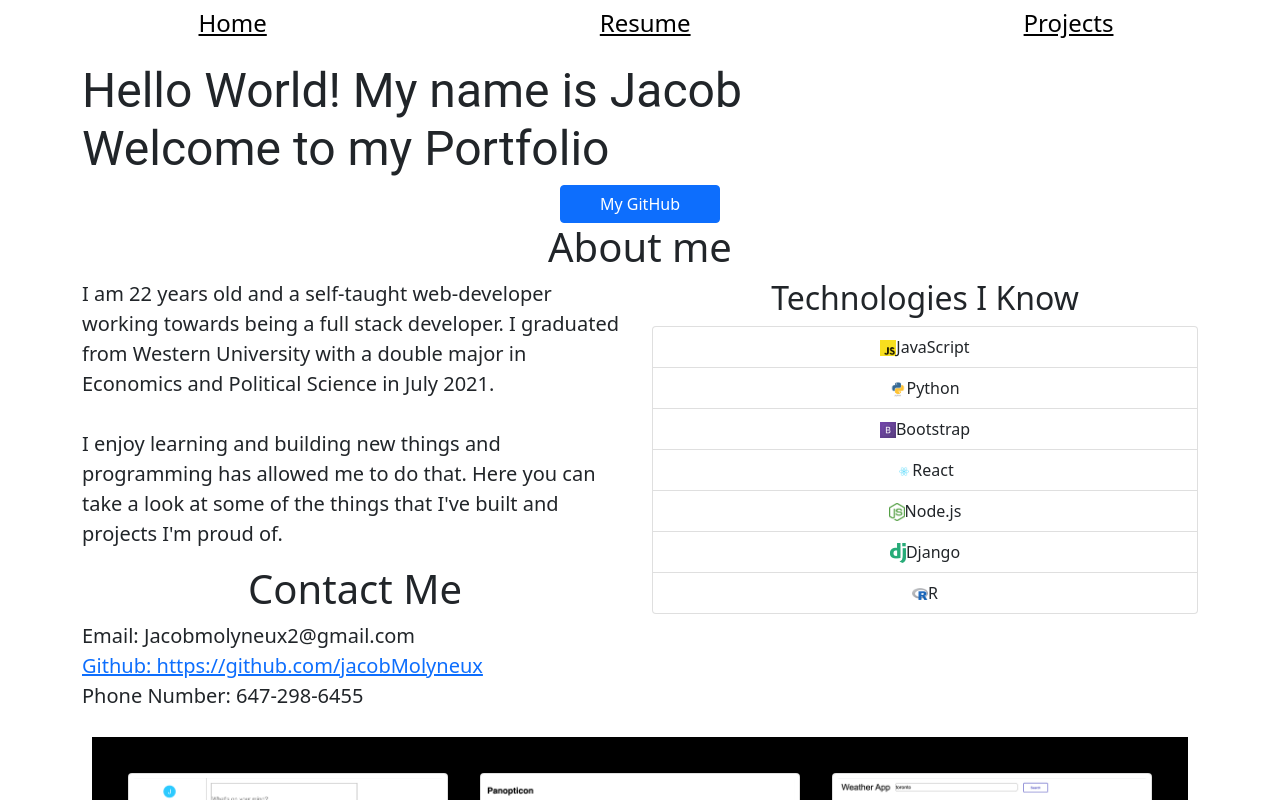
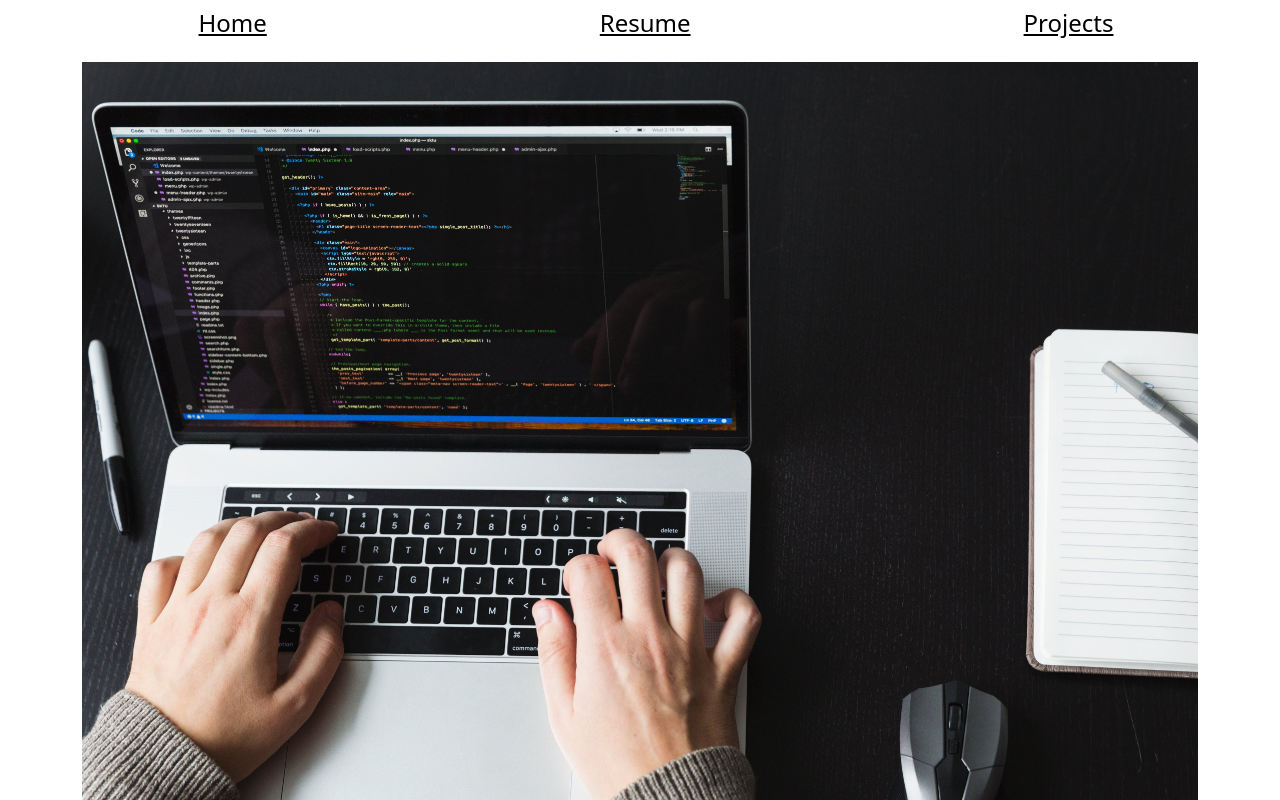
Before and after one commit to jacobMolyneux/portfolio-site, a React (Create React App) app: page / in a window 1280 px wide. Shown: the top 800 px of the page. Built offline with nearby package versions, Linux system fonts and the light colour scheme.

Commit message:
added images

```diff
--- a/src/components/home.js
+++ b/src/components/home.js
@@ -19,11 +19,14 @@ import Container from "react-bootstrap/Container";
 import Row from "react-bootstrap/Row";
 import Col from "react-bootstrap/Col";
 import Button from "react-bootstrap/Button";
+import bannerOne from "./images/banner_image_one.jpg";
+import bannerTwo from "./images/banner_two.jpg";
 
 const HomePage = () => {
   return (
     <Container>
-      <Row className="d-flex-column justify-content-center">
+      <Row className="postion-fixed">
+        <Image src={bannerTwo} />
         <h1 id="greeting">
           Hello World! My name is Jacob <br />
           Welcome to my Portfolio
--- a/src/components/projectCard.js
+++ b/src/components/projectCard.js
@@ -7,7 +7,7 @@ const ProjectCard = (props) => {
   let [flipped, setFlipped] = useState(false);
   if (flipped === false) {
     return (
-      <Card className="m-3 p-1" style={{ width: "20rem" }}>
+      <Card className="m-3 p-1" style={{ width: "20rem" }} id="projectCard">
         <Card.Img src={props.image}></Card.Img>
         <Card.Title>{props.projectName}</Card.Title>
         <Card.Text>{props.description}</Card.Text>
```
Also changed, not shown: src/components/images/banner_image_one.jpg (added), src/components/images/banner_two.jpg (added).
